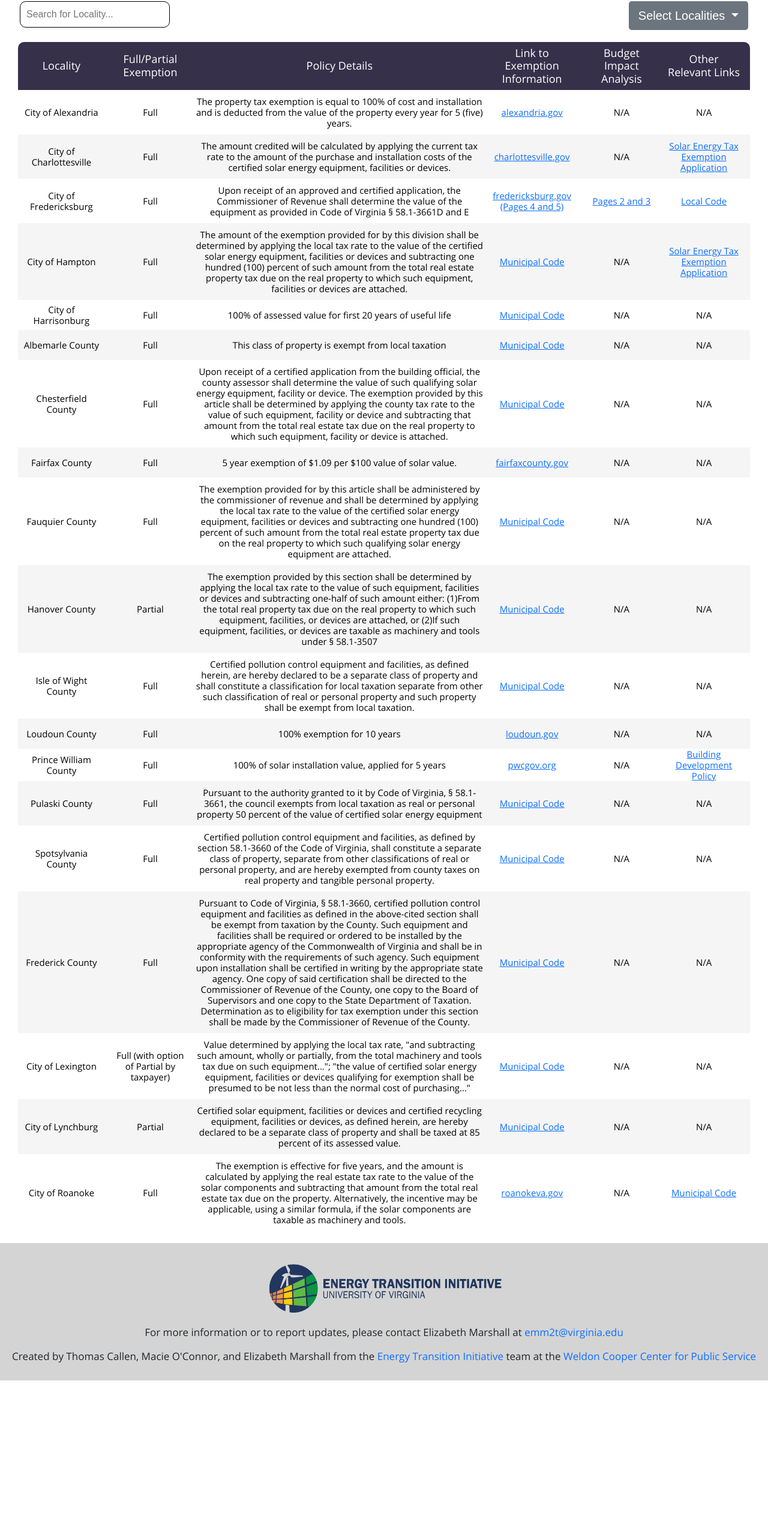
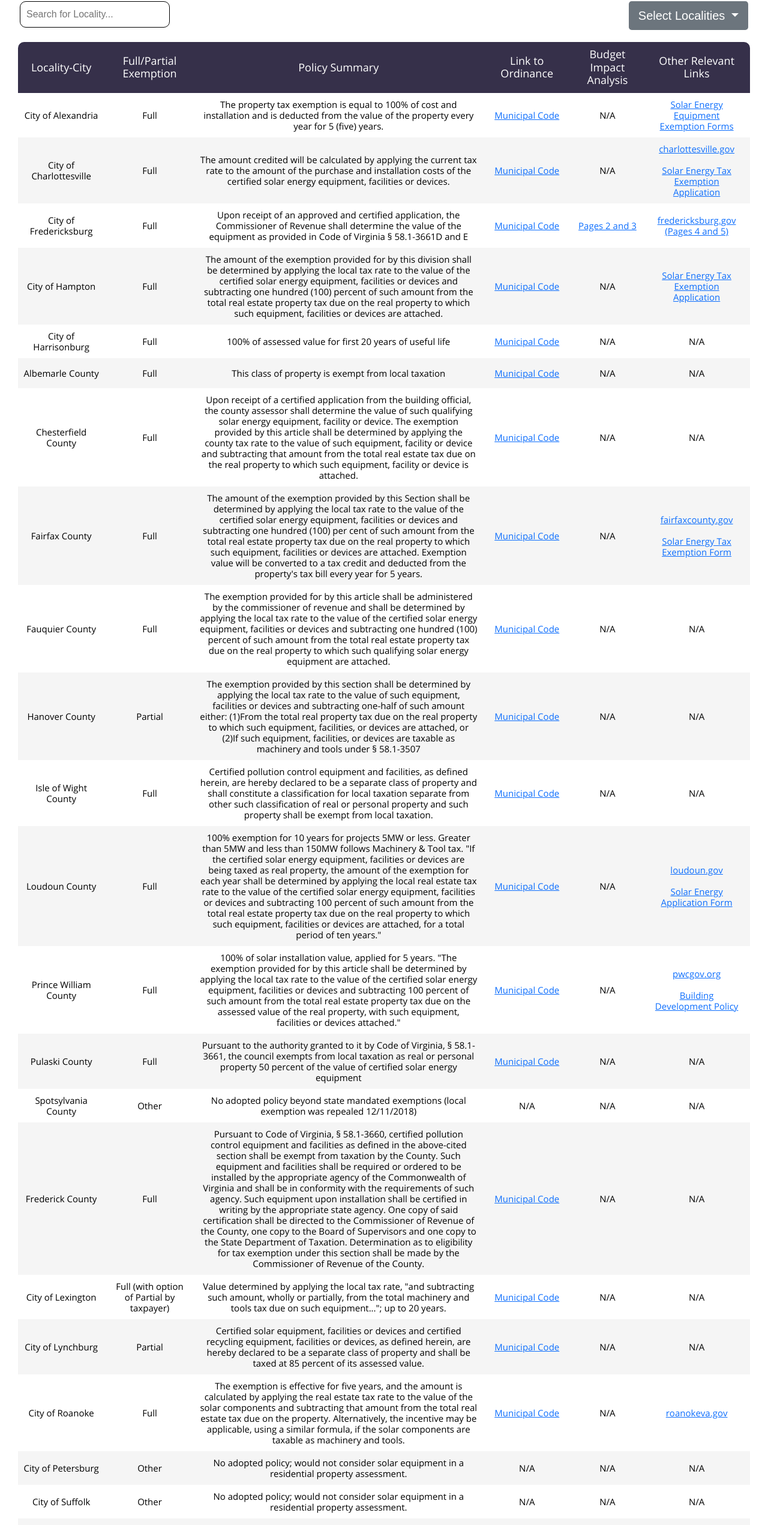
Before and after one commit to coopercenter/ETI_Solar_Exemptions, a plain HTML site: page index.html in a window 1280 px wide. Shown: the part 216-2758 px from the top of the page at 60% size. Before the commit the page ends 2517 px from the top, so only its background shows below. Drawn offline with nearby package versions, Linux system fonts and the light colour scheme.

Commit message:
edited entries

```diff
--- a/css/main.css
+++ b/css/main.css
@@ -241,13 +241,16 @@ tbody tr:hover {
 
 .column1 {
   width: 200px;
+  padding-top: 10px;
+  padding-bottom: 10px;
   /* padding-left: 40px; */
 }
 
 .column3 {
   width: 1200px;
   text-align: center;
-  padding: 10px 0;
+  padding-top: 10px;
+  padding-bottom: 10px;
 }
 
 .column2,
@@ -256,6 +259,8 @@ tbody tr:hover {
 .column6{
   width: 200px;
   text-align: center;
+  padding-top: 10px;
+  padding-bottom: 10px;
 }
 
 /* .column5{
--- a/index.html
+++ b/index.html
@@ -47,6 +47,10 @@
 				</li>
 				<li class="dropdown-item">
 					<input class="form-check-input me-1" type="checkbox" value="" aria-label="...">
+					Botetourt County
+				</li>
+				<li class="dropdown-item">
+					<input class="form-check-input me-1" type="checkbox" value="" aria-label="...">
 					City of Charlottesville
 				</li>
 				<li class="dropdown-item">
@@ -87,6 +91,10 @@
 				</li>
 				<li class="dropdown-item">
 					<input class="form-check-input me-1" type="checkbox" value="" aria-label="...">
+					King George County
+				</li>
+				<li class="dropdown-item">
+					<input class="form-check-input me-1" type="checkbox" value="" aria-label="...">
 					City of Lexington
 				</li>
 				<li class="dropdown-item">
@@ -96,6 +104,10 @@
 				<li class="dropdown-item">
 					<input class="form-check-input me-1" type="checkbox" value="" aria-label="...">
 					City of Lynchburg
+				</li>
+				<li class="dropdown-item">
+					<input class="form-check-input me-1" type="checkbox" value="" aria-label="...">
+					City of Petersburg
 				</li>
 				<li class="dropdown-item">
 					<input class="form-check-input me-1" type="checkbox" value="" aria-label="...">
@@ -113,6 +125,14 @@
 					<input class="form-check-input me-1" type="checkbox" value="" aria-label="...">
 					Spotsylvania County
 				</li>
+				<li class="dropdown-item">
+					<input class="form-check-input me-1" type="checkbox" value="" aria-label="...">
+					City of Suffolk
+				</li>
+				<li class="dropdown-item">
+					<input class="form-check-input me-1" type="checkbox" value="" aria-label="...">
+					City of Winchester
+				</li>
 			</ul>
 		</div>
 	</div>
@@ -127,10 +147,10 @@
 					<table id="data-table">
 						<thead>
 							<tr class="table100-head">
-								<th class="column1" onclick="onColumnHeaderClicked(event)">Locality</th>
+								<th class="column1" onclick="onColumnHeaderClicked(event)">Locality-City</th>
 								<th class="column2" onclick="onColumnHeaderClicked(event)">Full/Partial Exemption</th>
-								<th class="column3">Policy Details</th>
-								<th class="column4">Link to Exemption Information</th>
+								<th class="column3">Policy Summary</th>
+								<th class="column4">Link to Ordinance</th>
 								<th class="column5">Budget Impact Analysis</th>
 								<th class="column6">Other Relevant Links</th>
 							</tr>
@@ -140,25 +160,26 @@
 									<td class="column1" title="Alexandria">City of Alexandria</td>
 									<td class="column2">Full</th>
 									<td class="column3">The property tax exemption is equal to 100% of cost and installation and is deducted from the value of the property every year for 5 (five) years.</td>
-									<td class="column4"><a href="https://www.alexandriava.gov/uploadedFiles/code/info/Solar%20Energy%20Equipment%20Tax%20Exemption%20Forms%2004.11.pdf">alexandria.gov</a></td>
+									<td class="column4"><a href="https://library.municode.com/va/alexandria/codes/code_of_ordinances?nodeId=PTIITHCOGEOR_TIT3FITAPR_CH2TA_ARTPSOENEQTAEX">Municipal Code</a></td>
 									<td class="column5">N/A</td>
-									<td class="column6">N/A</td>
+									<td class="column6"><a href="https://www.alexandriava.gov/uploadedFiles/code/info/Solar%20Energy%20Equipment%20Tax%20Exemption%20Forms%2004.11.pdf">Solar Energy Equipment Exemption Forms</a></td>
 								</tr>
 								<tr>
 									<td class="column1" title="Charlottesville">City of Charlottesville</td>
 									<td class="column2">Full</th>
 									<td class="column3">The amount credited will be calculated by applying the current tax rate to the amount of the purchase and installation costs of the certified solar energy equipment, facilities or devices.</td>
-									<td class="column4"><a href="https://www.charlottesville.gov/Faq.aspx?QID=317">charlottesville.gov</a></td>
+									<td class="column4"><a href="https://library.municode.com/va/charlottesville/codes/code_of_ordinances?nodeId=CO_CH30TA_ARTVTAEXSOENREEQFADECERERESTENEFBU_DIV1SOENEQFADE#TOPTITLE">Municipal Code</a></td>
 									<td class="column5">N/A</td>
-									<td class="column6"><a href="https://www.charlottesville.gov/DocumentCenter/View/1622/Solar-Energy-Tax-ExemptionCredit-Application-PDF">Solar Energy Tax Exemption Application</a></td>
+									<td class="column6"><a href="https://www.charlottesville.gov/Faq.aspx?QID=317">charlottesville.gov</a> <br><br> <a href="https://www.charlottesville.gov/DocumentCenter/View/1622/Solar-Energy-Tax-ExemptionCredit-Application-PDF">Solar Energy Tax Exemption Application</a></td>
 								</tr>
 								<tr>
 									<td class="column1" title="Fredericksburg">City of Fredericksburg</td>
 									<td class="column2">Full</th>
 									<td class="column3">Upon receipt of an approved and certified application, the Commissioner of Revenue shall determine the value of the equipment as provided in Code of Virginia § 58.1-3661D and E</td>
-									<td class="column4"><a href="https://fredericksburgva.gov/AgendaCenter/ViewFile/Item/5673?fileID=3852">fredericksburg.gov (Pages 4 and 5)</a></td>
+									<td class="column4"><a href="https://ecode360.com/32415921">Municipal Code</a></td>
 									<td class="column5"><a href="https://fredericksburgva.gov/AgendaCenter/ViewFile/Item/5673?fileID=3852">Pages 2 and 3</a></td>
-									<td class="column6"><a href="https://ecode360.com/32415921">Local Code</a></td>
+									<td class="column6"><a href="https://fredericksburgva.gov/AgendaCenter/ViewFile/Item/5673?fileID=3852">fredericksburg.gov (Pages 4 and 5)</a></td>
+
 								</tr>
 								<tr>
 									<td class="column1" title="Hampton">City of Hampton</td>
@@ -195,10 +216,10 @@
 								<tr>
 									<td class="column1" title="Fairfax">Fairfax County</td>
 									<td class="column2">Full</th>
-									<td class="column3">5 year exemption of $1.09 per $100 value of solar value.</td>
-									<td class="column4"><a href="https://www.fairfaxcounty.gov/taxes/relief/real-estate-solar-equipment">fairfaxcounty.gov</a></td>
+									<td class="column3">The amount of the exemption provided by this Section shall be determined by applying the local tax rate to the value of the certified solar energy equipment, facilities or devices and subtracting one hundred (100) per cent of such amount from the total real estate property tax due on the real property to which such equipment, facilities or devices are attached. Exemption value will be converted to a tax credit and deducted from the property's tax bill every year for 5 years.</td>
+									<td class="column4"><a href="https://library.municode.com/va/fairfax_county/codes/code_of_ordinances?nodeId=FACOCO_CH4TAFI_ART18CESOENEQFADEXETA">Municipal Code</a></td>
 									<td class="column5">N/A</td>
-									<td class="column6">N/A</td>
+									<td class="column6"><a href="https://www.fairfaxcounty.gov/taxes/relief/real-estate-solar-equipment">fairfaxcounty.gov</a> <br><br> <a href="https://www.fairfaxcounty.gov/landdevelopment/sites/landdevelopment/files/assets/documents/forms/solar-energy-tax-exemption-form.pdf">Solar Energy Tax Exemption Form</a></td>
 								</tr>
 								<tr>
 									<td class="column1" title="Fauquier">Fauquier County</td>
@@ -227,18 +248,18 @@
 								<tr>
 									<td class="column1" title="Loudoun">Loudoun County</td>
 									<td class="column2">Full</th>
-									<td class="column3">100% exemption for 10 years</td>
-									<td class="column4"><a href="https://www.loudoun.gov/4041/Exemption-for-Certified-Solar-Energy">loudoun.gov</a></td>
+									<td class="column3">100% exemption for 10 years for projects 5MW or less. Greater than 5MW and less than 150MW follows Machinery & Tool tax.  "If the certified solar energy equipment, facilities or devices are being taxed as real property, the amount of the exemption for each year shall be determined by applying the local real estate tax rate to the value of the certified solar energy equipment, facilities or devices and subtracting 100 percent of such amount from the total real estate property tax due on the real property to which such equipment, facilities or devices are attached, for a total period of ten years."</td>
+									<td class="column4"><a href="https://www.loudoun.gov/DocumentCenter/View/129183/Solar-Energy-Application-Form?bidId=">Municipal Code</a></td>
 									<td class="column5">N/A</td>
-									<td class="column6">N/A</td>
+									<td class="column6"><a href="https://www.loudoun.gov/4041/Exemption-for-Certified-Solar-Energy">loudoun.gov</a> <br><br> <a href="https://www.loudoun.gov/DocumentCenter/View/129183/Solar-Energy-Application-Form?bidId=">Solar Energy Application Form</a></td>
 								</tr>
 								<tr>
 									<td class="column1" title="Prince William">Prince William County</td>
 									<td class="column2">Full</th>
-									<td class="column3">100% of solar installation value, applied for 5 years</td>
-									<td class="column4"><a href="https://www.pwcgov.org/government/dept/development/bd/Documents/14231.pdf">pwcgov.org</a></td>
+									<td class="column3">100% of solar installation value, applied for 5 years. "The exemption provided for by this article shall be determined by applying the local tax rate to the value of the certified solar energy equipment, facilities or devices and subtracting 100 percent of such amount from the total real estate property tax due on the assessed value of the real property, with such equipment, facilities or devices attached."</td>
+									<td class="column4"><a href="https://library.municode.com/va/prince_william_county/codes/code_of_ordinances?nodeId=CH26TA_ARTVITAEXSOENEQFADE">Municipal Code</a></td>
 									<td class="column5">N/A</td>
-									<td class="column6"><a href="https://www.pwcgov.org/government/dept/development/bd/Documents/14232.pdf">Building Development Policy</a></td>
+									<td class="column6"><a href="https://www.pwcgov.org/government/dept/development/bd/Documents/14231.pdf">pwcgov.org</a> <br><br><a href="https://www.pwcgov.org/government/dept/development/bd/Documents/14232.pdf">Building Development Policy</a></td>
 								</tr>
 								<tr>
 									<td class="column1" title="Pulaski">Pulaski County</td>
@@ -250,9 +271,9 @@
 								</tr>
 								<tr>
 									<td class="column1" title="Spotsylvania">Spotsylvania County</td>
-									<td class="column2">Full</th>
-									<td class="column3">Certified pollution control equipment and facilities, as defined by section 58.1-3660 of the Code of Virginia, shall constitute a separate class of property, separate from other classifications of real or personal property, and are hereby exempted from county taxes on real property and tangible personal property.</td>
-									<td class="column4"><a href="https://library.municode.com/va/spotsylvania_county/codes/code_of_ordinances?nodeId=COCO_CH21TA_ARTIINGE_DIV1GE_S21-3RE">Municipal Code</a></td>
+									<td class="column2">Other</th>
+									<td class="column3">No adopted policy beyond state mandated exemptions (local exemption was repealed 12/11/2018)</td>
+									<td class="column4">N/A</td>
 									<td class="column5">N/A</td>
 									<td class="column6">N/A</td>
 								</tr>
@@ -267,7 +288,7 @@
 								<tr>
 									<td class="column1" title="Lexington">City of Lexington</td>
 									<td class="column2">Full (with option of Partial by taxpayer)</th>
-									<td class="column3">Value determined by applying the local tax rate, "and subtracting such amount, wholly or partially, from the total machinery and tools tax due on such equipment..."; "the value of certified solar energy equipment, facilities or devices qualifying for exemption shall be presumed to be not less than the normal cost of purchasing..."  </td>
+									<td class="column3">Value determined by applying the local tax rate, "and subtracting such amount, wholly or partially, from the total machinery and tools tax due on such equipment..."; up to 20 years.</td>
 									<td class="column4"><a href="https://ecode360.com/15931348">Municipal Code</a></td>
 									<td class="column5">N/A</td>
 									<td class="column6">N/A</td>
@@ -284,9 +305,49 @@
 									<td class="column1" title="Roanoke">City of Roanoke</td>
 									<td class="column2">Full</th>
 									<td class="column3">The exemption is effective for five years, and the amount is calculated by applying the real estate tax rate to the value of the solar components and subtracting that amount from the total real estate tax due on the property. Alternatively, the incentive may be applicable, using a similar formula, if the solar components are taxable as machinery and tools.</td>
-									<td class="column4"><a href="https://www.roanokeva.gov/995/Tax-Incentives">roanokeva.gov</a></td>
+									<td class="column4"><a href="https://library.municode.com/va/roanoke/codes/code_of_ordinances?nodeId=CORO1979_CH32TA_ARTIIREESTAGE_DIV8TAEXSOENEQFADE">Municipal Code</a></td>
 									<td class="column5">N/A</td>
-									<td class="column6"><a href="https://library.municode.com/va/roanoke/codes/code_of_ordinances?nodeId=CORO1979_CH32TA_ARTIIREESTAGE_DIV8TAEXSOENEQFADE">Municipal Code</a></td>
+									<td class="column6"><a href="https://www.roanokeva.gov/995/Tax-Incentives">roanokeva.gov</a></td>
+								</tr>
+								<tr>
+									<td class="column1" title="Petersburg">City of Petersburg</td>
+									<td class="column2">Other</th>
+									<td class="column3">No adopted policy; would not consider solar equipment in a residential property assessment.</td>
+									<td class="column4">N/A</td>
+									<td class="column5">N/A</td>
+									<td class="column6">N/A</td>
+								</tr>
+								<tr>
+									<td class="column1" title="Suffolk">City of Suffolk</td>
+									<td class="column2">Other</th>
+									<td class="column3">No adopted policy; would not consider solar equipment in a residential property assessment.</td>
+									<td class="column4">N/A</td>
+									<td class="column5">N/A</td>
+									<td class="column6">N/A</td>
+								</tr>
+								<tr>
+									<td class="column1" title="Winchester">City of Winchester</td>
+									<td class="column2">Full</th>
+									<td class="column3">Applying local tax rate; The Treasurer shall be entitled to credit the amounts certified by the City Assessor under section 32-103.15 against the total taxes for the tax year in question and shall indicate the amount of each such exemption as a credit on the tax tickets of each qualifying property; up to 5 years</td>
+									<td class="column4"><a href="https://library.municode.com/va/winchester/codes/code_of_ordinances?nodeId=CO_CH27TA_ARTIIREPRTA_DIV6TAEXSOENEQFADE">Municipal Code</a></td>
+									<td class="column5">N/A</td>
+									<td class="column6">N/A</td>
+								</tr>
+								<tr>
+									<td class="column1" title="King George">King George County</td>
+									<td class="column2">Other</th>
+									<td class="column3">No adopted policy; assessor does not county solar equipment towards assessments.</td>
+									<td class="column4">N/A</td>
+									<td class="column5">N/A</td>
+									<td class="column6">N/A</td>
+								</tr>
+								<tr>
+									<td class="column1" title="King George">Botetourt County</td>
+									<td class="column2">Other</th>
+									<td class="column3">No adopted policy</td>
+									<td class="column4">N/A</td>
+									<td class="column5">N/A</td>
+									<td class="column6">N/A</td>
 								</tr>
 						</tbody>
 					</table>
```
